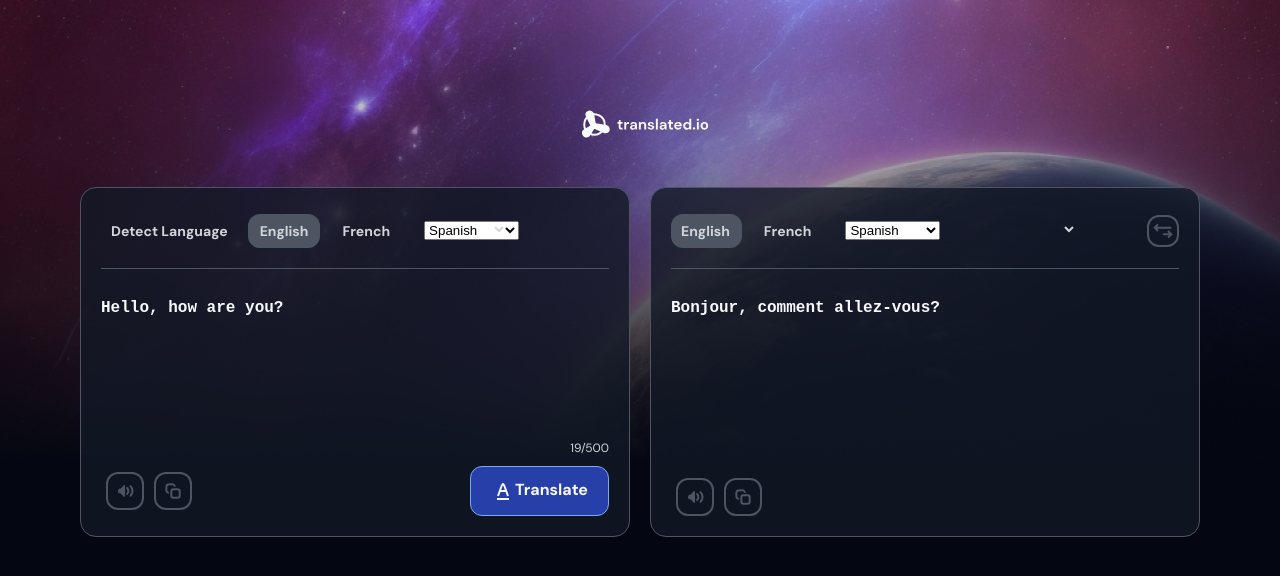
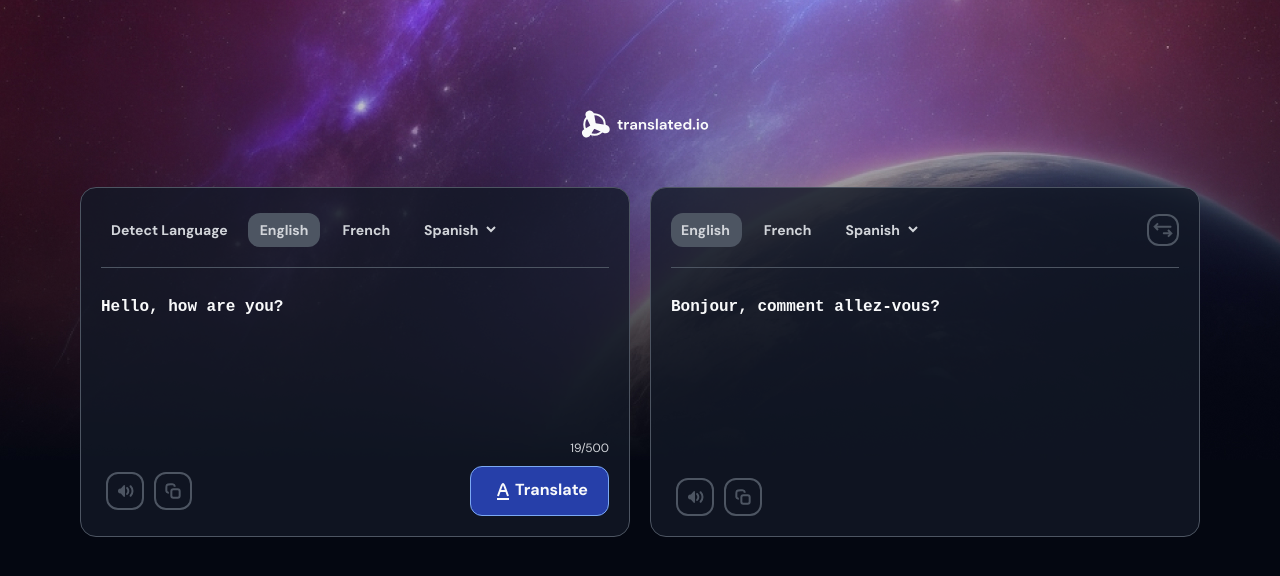
Before and after one commit to tajwararik/Translate-App, a React (Vite) app: page / in a window 1280 px wide. Shown: the top 576 px of the page. Built offline with nearby package versions, Linux system fonts and the light colour scheme.

Commit message:
Style dropdown menu

```diff
--- a/src/App.css
+++ b/src/App.css
@@ -80,8 +80,8 @@ section > div:first-of-type > div {
 }
 
 span {
+  position: relative;
   display: flex;
-  column-gap: 5px;
   padding: 8px 12px;
   margin-inline: 5px;
   border-radius: 12px;
@@ -97,6 +97,16 @@ section > div:first-of-type div > img {
 
 .selected {
   background-color: #4d5562;
+}
+
+#chooseLanguage {
+  all: unset;
+}
+
+#chooseLanguage > option {
+  color: #d2d5da;
+  background-color: #040711;
+  font-size: 0.75rem;
 }
 
 hr {
```
